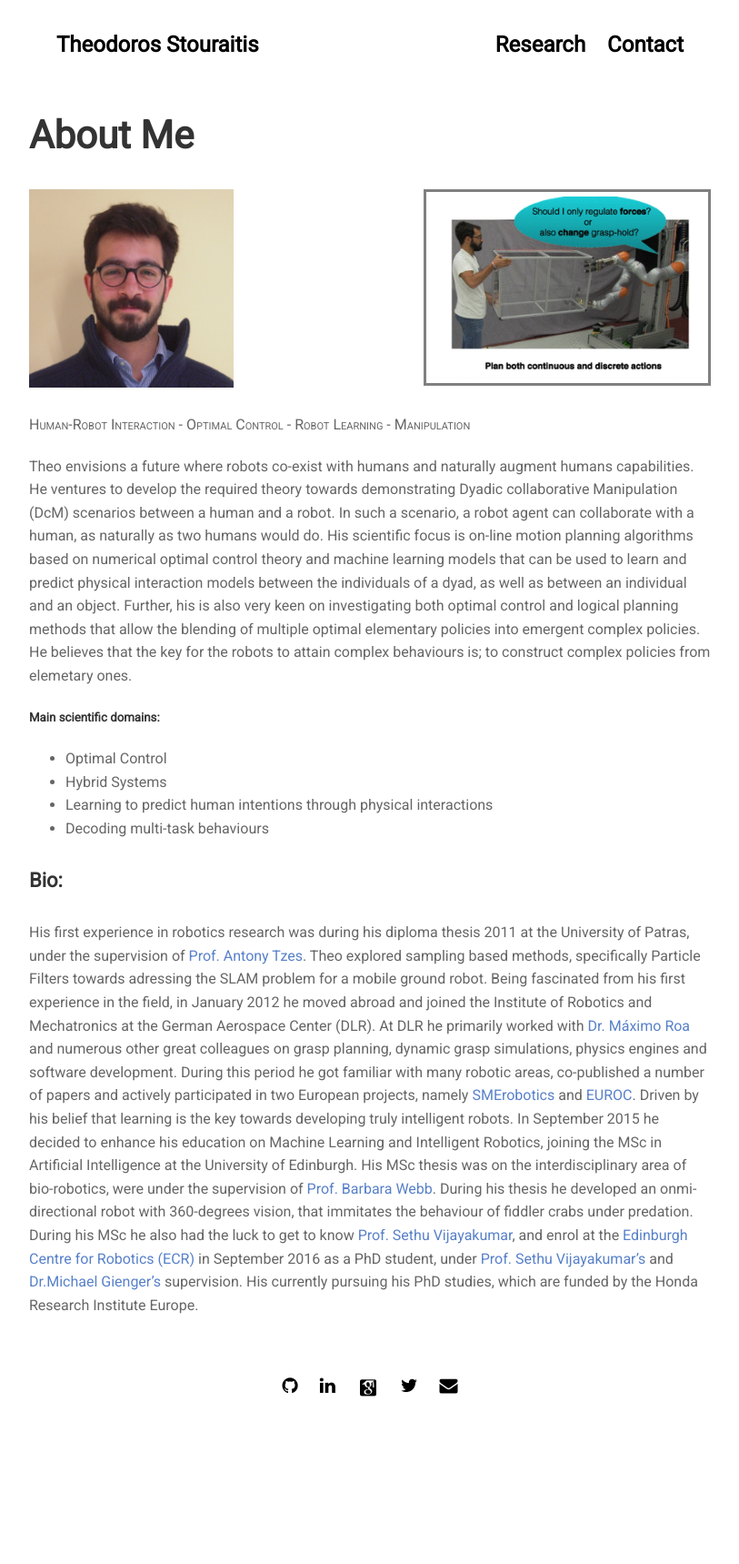
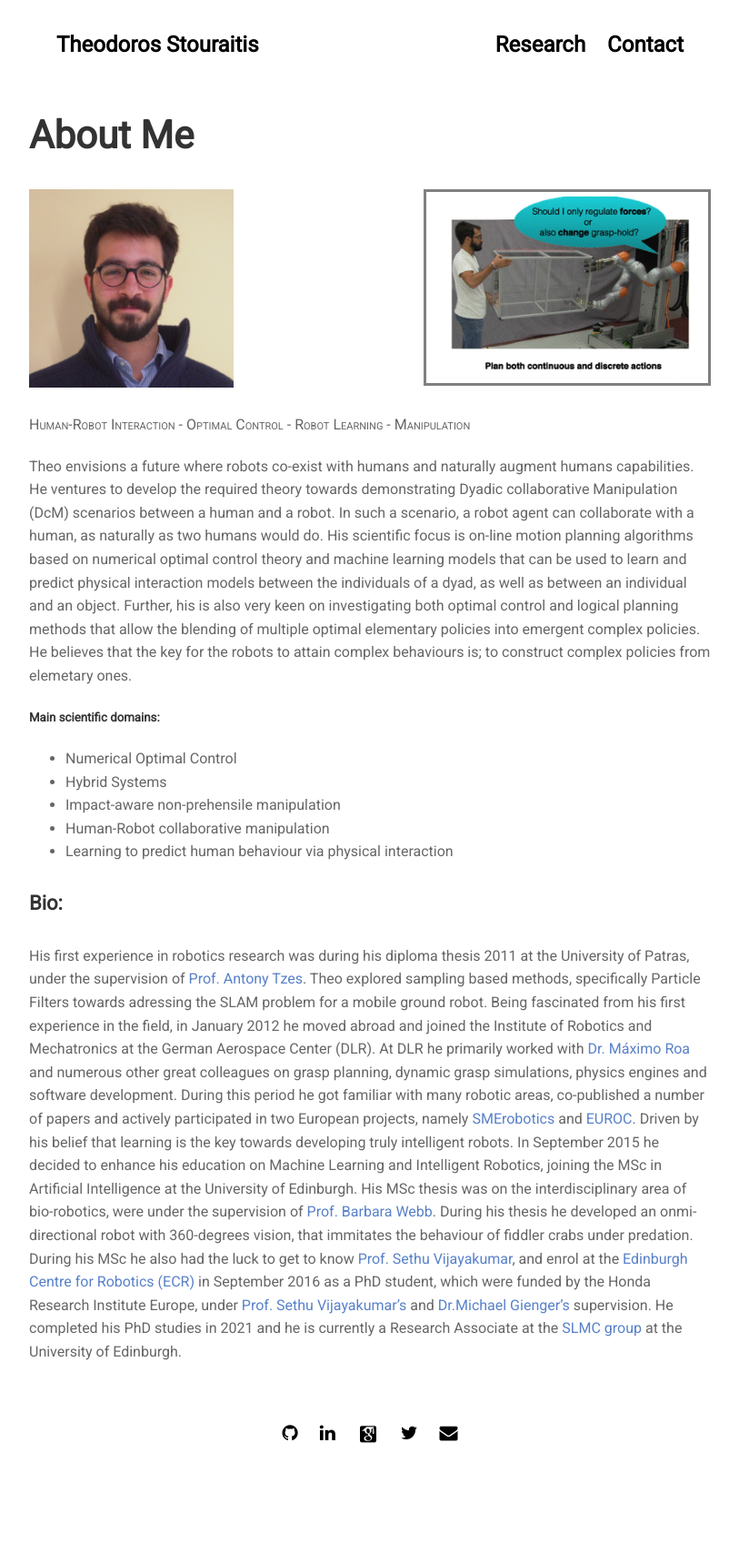
Before and after one commit to stoutheo/stoutheo.github.io, a Jekyll site: the page built from index.html, in a window 1280 px wide. Shown: the whole page at 91% size, without its empty margins (233-1046 px from the left). Built offline with Jekyll 4.4.1, drawn with Linux system fonts in a browser that asks for light colours; nearby versions of some CDN libraries; before the commit the page ends 1667 px from its top, so only the background shows below that; some of the changed lines change nothing that is shown.

Commit message:
Brief bio update. Also, added gifs and figs in the publications page

```diff
--- a/_data/publications/papers.yml
+++ b/_data/publications/papers.yml
@@ -5,17 +5,38 @@ papers: >
 
   <table>
   <colgroup>
-    <col width="0%" />
+    <col width="20%" />
     <col width="80%" />
   </colgroup>
+
   <tbody>
   <tr>
-    <td markdown="span"> </td>
-    <td markdown="span">Online Hybrid Motion Planning for Dyadic Collaborative Manipulation via Bilevel Optimization.
+    <td markdown="span"> ![image](/assets/img/D3AC.gif){: style="float: left; width: 100%; margin: 10px -20px"}
+   </td>
+    <td markdown="span">
+    <br> Decentralized ability-aware adaptive control for multi-robot collaborative manipulation.
+    <br> Lei Yan, **Stouraitis T.**, and Vijayakumar, S.
+    <br> IEEE Robotics and Automation Letters (RA-L), 2021,
+    [IEEE-link](https://ieeexplore.ieee.org/abstract/document/9357952/),
+    [pdf](https://ieeexplore.ieee.org/iel7/7083369/9285111/09357952.pdf),
+    [video](https://www.youtube.com/watch?v=f7Rmn-zEH40)
+    <br> --- </td>
+  </tr>
+  </tbody>
+  <tr height ="10px"></tr>
+  <tbody>
+  <tr>
+        <td markdown="span"> ![image](/assets/img/DcM.gif){: style="float: left; width: 100%; margin: 10px -20px"}
+        </td>
+    <td markdown="span">
+    <br> Online Hybrid Motion Planning for Dyadic Collaborative Manipulation via Bilevel Optimization.
     <br> **Stouraitis T.**, Chatzinikolaidis, I., Gienger, M., and Vijayakumar, S.
-    <br> IEEE Transactions on Robotics (T-RO) (in press) <span style="color:crimson">**(invited)**</span>,
-    [draft](http://homepages.inf.ed.ac.uk/svijayak/publications/stouraitis-IEEETRO2020.pdf),
-    [draft video](http://homepages.inf.ed.ac.uk/svijayak/publications/stouraitis-IEEETRO2020.mp4)
+    <br> IEEE Transactions on Robotics (T-RO), 2020 <span style="color:crimson">**(invited)**</span>,
+    [IEEE-link](https://ieeexplore.ieee.org/abstract/document/9166536),
+    [pdf](https://ieeexplore.ieee.org/iel7/8860/4359257/09166536.pdf),
+    [video](http://homepages.inf.ed.ac.uk/svijayak/publications/stouraitis-IEEETRO2020.mp4)
+    <br> <span style="color:crimson">**2020 TC on Model-Based Optimization for Robotics**</span> <br><span style="color:crimson">**Best Paper Award Finalist**,</span>
+    [link](https://www.ieee-ras.org/model-based-optimization-for-robotics/362-news/news-tc-on-model-based-optimization-for-robotics/1825-congratulations-to-the-winner-of-the-2020-tc-on-model-based-optimization-for-robotics-best-paper-award)
     </td>
   </tr>
   </tbody>
@@ -26,35 +47,54 @@ papers: >
 
   <table>
   <colgroup>
-    <col width="0%" />
-    <col width="100%" />
+    <col width="20%" />
+    <col width="80%" />
   </colgroup>
   <tbody>
+  <tr>
+    <td markdown="span"> ![image](/assets/img/pushing.gif){: style="float: left; width: 100%; margin: 10px -20px"}
+          </td>
+    <td markdown="span">
+    <br> Non-prehensile Planar Manipulation via Trajectory Optimization with Complementarity Constraints.
+    <br> Moura J., **Stouraitis T.**, and Vijayakumar, S.
+    <br> *IEEE International Conference on Robotics and Automation (ICRA), 2022*,
+    <br> *Under review*,
+    [pre-print](https://arxiv.org/pdf/2109.13145.pdf)
+    <br> --- </td>
+  </tr>
+  <tr height ="10px"></tr>
     <tr>
-      <td markdown="span"> </td>
-      <td markdown="span">Multi-modal Trajectory Optimization for Impact-aware Manipulation.
+      <td markdown="span"> ![image](/assets/img/impact-aware.gif){: style="float: left; width: 100%; margin: 10px -20px"}
+            </td>
+      <td markdown="span">
+      <br> Multi-modal Trajectory Optimization for Impact-aware Manipulation.
       <br> **Stouraitis T.**<sup> * </sup>, Yan L.<sup> * </sup>, Moura J., Gienger, M., and Vijayakumar, S.
-      <br> *Under review, 2020*,
-      [preprint](https://bc3-production-us-east-2.s3.us-east-2.amazonaws.com/m1hbgaqp2op2l38zfzvsibxhyvhd?response-content-disposition=inline%3B%20filename%3D%22impact-aware-draft.pdf%22%3B%20filename%2A%3DUTF-8%27%27impact-aware-draft.pdf&response-content-type=application%2Fpdf&X-Amz-Algorithm=AWS4-HMAC-SHA256&X-Amz-Credential=AKIAS5PME4CT5QW2PJJU%2F20200612%2Fus-east-2%2Fs3%2Faws4_request&X-Amz-Date=20200612T192302Z&X-Amz-Expires=86400&X-Amz-SignedHeaders=host&X-Amz-Signature=77228b1df260bc5a55cb0014d190a6be581857f7e1162d17d6ef92c1980df112),
-      [draft-video](https://bc3-production-us-east-2.s3.us-east-2.amazonaws.com/v4w034uvpsajjc66o2bar8tke6px?response-content-disposition=inline%3B%20filename%3D%22Impact-aware-video-draft.mp4%22%3B%20filename%2A%3DUTF-8%27%27Impact-aware-video-draft.mp4&response-content-type=video%2Fmp4&X-Amz-Algorithm=AWS4-HMAC-SHA256&X-Amz-Credential=AKIAS5PME4CT5QW2PJJU%2F20200612%2Fus-east-2%2Fs3%2Faws4_request&X-Amz-Date=20200612T192154Z&X-Amz-Expires=86400&X-Amz-SignedHeaders=host&X-Amz-Signature=7e9f5277c27afd1859abcea60237fadd79d8420d0e808ede74fa993275c912c0)
+      <br> *IEEE/RSJ International Conference on Intelligent Robots and Systems (IROS), 2020*,
+      [IEEE-link](https://ieeexplore.ieee.org/abstract/document/9341246),
+      [pdf](https://arxiv.org/pdf/2006.13374.pdf),
+      [video](https://public.3.basecamp.com/p/gRmU67nnWBbG8ieDtucdgGkG)
       <br> --- </td>
     </tr>
     <tr height ="10px"></tr>
     <tr>
-      <td markdown="span"> </td>
-      <td markdown="span">Dyadic collaborative Manipulation through Hybrid Trajectory Optimization.
+          <td markdown="span"> ![image](/assets/img/CoRL18.gif){: style="float: left; width: 90%; margin: 10px -10px"}
+        </td>
+      <td markdown="span">
+      <br> Dyadic collaborative Manipulation through Hybrid Trajectory Optimization.
       <br> **Stouraitis T.**, Chatzinikolaidis, I., Gienger, M., and Vijayakumar, S.
       <br> *Conference on Robot Learning (CoRL), 2018*,
+      [PMLR-link](http://proceedings.mlr.press/v87/stouraitis18a.html),
       [pdf](https://pdfs.semanticscholar.org/1426/87714cb17445f97c6e65b0d7183efcd2bad5.pdf),
-      [link](http://proceedings.mlr.press/v87/stouraitis18a.html),
       [video](https://public.3.basecamp.com/p/uc8DDU9EDDrgmoU11TGLRkKk)
       <br> <span style="color:crimson">**Best System Paper Award Finalist**</span>
       <br> --- </td>
     </tr>
     <tr height ="10px"></tr>
     <tr>
-      <td markdown="span"> </td>
-      <td markdown="span">Nonlinear Optimization using Discrete Variational Mechanics for Dynamic Maneuvers of a 3D One-Leg Hopper.
+     <td markdown="span"> ![image](/assets/img/hopper.gif){: style="float: left; width: 80%; margin: 10px -0px"}
+     </td>
+      <td markdown="span">
+      <br> Nonlinear Optimization using Discrete Variational Mechanics for Dynamic Maneuvers of a 3D One-Leg Hopper.
       <br> Chatzinikolaidis, I., **Stouraitis T.**, Vijayakumar, S. and Li, Z.
       <br> *IEEE-RAS International Conference on Humanoid Robots (Humanoids), 2018*,
       [link](https://ieeexplore.ieee.org/document/8624981)
@@ -63,20 +103,24 @@ papers: >
 
     <tr height ="10px"></tr>
     <tr>
-      <td markdown="span"> </td>
-      <td markdown="span">Robust shared autonomy for mobile manipulation with continuous scene monitoring.
+    <td markdown="span"> ![image](/assets/img/husky.gif){: style="float: left; width: 100%; margin: 10px -20px"}
+     </td>
+     <td markdown="span">
+      <br> Robust shared autonomy for mobile manipulation with continuous scene monitoring.
       <br> Merkt, W., Yang, Y., **Stouraitis T.**,  Mower, C. E., Fallon, M., and Vijayakumar, S.
       <br> *IEEE Int. Conf. on Automation Science and Engineering (CASE), 2017*,
       [pdf](http://www.robots.ox.ac.uk/~mobile/drs/Papers/2017CASE_merkt.pdf),
       [video](https://www.youtube.com/watch?v=5jFU7oCP4vk),
+      <br> <span style="color:crimson">**First Prize at Robots for Resilient Infrastructure Challenge 2017**,</span>
       [Leeds TV](https://mymedia.leeds.ac.uk/Mediasite/Play/3f5d866a98dc42928c0e68ef92688ce91d)
-      <br> <span style="color:crimson">**First Prize at Robots for Resilient Infrastructure Challenge 2017, Leeds, UK**</span>
       <br> --- </td>
     </tr>
     <tr height ="10px"></tr>
     <tr>
-      <td markdown="span"> </td>
-      <td markdown="span">Predator Evasion by a Robocrab.
+     <td markdown="span"> ![image](/assets/img/robot_crab.gif){: style="float: left; width: 90%; margin: 10px -10px"}
+      </td>
+      <td markdown="span">
+      <br> Predator Evasion by a Robocrab.
       <br> **Stouraitis T.**, Gkanias, E., Hemmi, J. M., and Webb, B.
       <br> *In Conference on Biomimetic and Biohybrid Systems (Living Machines), 2017*,
       [link](https://link.springer.com/chapter/10.1007/978-3-319-63537-8_36)
@@ -84,8 +128,10 @@ papers: >
     </tr>
     <tr height ="10px"></tr>
     <tr>
-      <td markdown="span"> </td>
-      <td markdown="span">A Complete Automated Chain for Flexible Assembly using Recognition, Planning and Sensor-Based Execution.
+     <td markdown="span"> ![image](/assets/img/sme.gif){: style="float: left; width: 100%; margin: 10px -20px"}
+      </td>
+      <td markdown="span">
+      <br> A Complete Automated Chain for Flexible Assembly using Recognition, Planning and Sensor-Based Execution.
       <br> Nottensteiner, K., Bodenmueller, T., Kassecker, M., Roa, M. A., Stemmer, A., **Stouraitis, T.**, Seidel, D. and Thomas, U.
       <br> *47st International Symposium on Robotics (ISR), 2016*,
       [link](https://ieeexplore.ieee.org/document/7559140),
@@ -94,8 +140,10 @@ papers: >
     </tr>
   <tr height ="10px"></tr>
     <tr>
-      <td markdown="span"> </td>
-      <td markdown="span">Flexible Assembly through Planning - Assembly Sequence Planning with the Integration of Grasp Planning.
+     <td markdown="span"> ![image](/assets/img/sme-conf.gif){: style="float: left; width: 100%; margin: 10px -20px"}
+      </td>
+      <td markdown="span">
+      <br> Flexible Assembly through Planning - Assembly Sequence Planning with the Integration of Grasp Planning.
       <br> Thomas, U., **Stouraitis T.**,  and Roa, M.A.
       <br> *IEEE Int. Conf. on Automation Science and Engineering (CASE), 2015*,
       [link](https://ieeexplore.ieee.org/document/7294142)
@@ -103,7 +151,8 @@ papers: >
     </tr>
   <tr height ="10px"></tr>
   <tr>
-    <td markdown="span"> </td>
+     <td markdown="span"> ![image](/assets/img/grasping.gif){: style="float: left; width: 80%; margin: 10px -0px"}
+      </td>
     <td markdown="span">Functional power grasps transferred through contact warping.
     <br> **Stouraitis T.**, Hillenbrand, U., and Roa, M.A.
     <br> *IEEE International Conference on Robotics and Automation (ICRA), 2015*,
@@ -112,8 +161,10 @@ papers: >
   </tr>
   <tr height ="10px"></tr>
     <tr>
-      <td markdown="span"> </td>
-      <td markdown="span">A New Fast and Robust Collision Detection and Force Computation Algorithm Applied to the Physics Engine Bullet: Method, Integration, and Evaluation.
+      <td markdown="span"> ![image](/assets/img/vox-pt.gif){: style="float: left; width: 100%; margin: 10px -20px"}
+       </td>
+      <td markdown="span">
+      <br> A New Fast and Robust Collision Detection and Force Computation Algorithm Applied to the Physics Engine Bullet: Method, Integration, and Evaluation.
       <br> Sagardia, M., **Stouraitis T.**,  and Silva, L.e.
       <br> *Conference and Exhibition of the European Association of Virtual and Augmented Reality (EuroVR), 2014*,
       [pdf](https://diglib.eg.org/bitstream/handle/10.2312/eurovr.20141341.065-076/065-076.pdf?sequence=1&isAllowed=y),
@@ -122,8 +173,10 @@ papers: >
     </tr>
   <tr height ="10px"></tr>
     <tr>
-      <td markdown="span"> </td>
-      <td markdown="span">Reachability and Capability Analysis for Manipulation Tasks.
+      <td markdown="span"> ![image](/assets/img/reach-grasp.jpg){: style="float: left; width: 100%; margin: 10px -20px"}
+       </td>
+      <td markdown="span">
+      <br> Reachability and Capability Analysis for Manipulation Tasks.
       <br> Porges, O., **Stouraitis T.**,  Borst, C., and Roa, M.A.
       <br> *First Iberian robotics conference, 2013*,
       [link](https://link.springer.com/chapter/10.1007/978-3-319-03653-3_50)
@@ -131,12 +184,14 @@ papers: >
     </tr>
   <tr height ="10px"></tr>
     <tr>
-      <td markdown="span"> </td>
-      <td markdown="span">Intelligent Particle-Filter based Robot Localization.
+        <td markdown="span"> ![image](/assets/img/Intelligent_PF.jpg){: style="float: left; width: 100%; margin: 10px -20px"}
+         </td>
+      <td markdown="span">
+      Intelligent Particle-Filter based Robot Localization.
       <br> Siamantas, G., **Stouraitis T.**,  and Tzes, A.
       <br> *9th Mediterranean Conference of Control and Automation, 2011*,
       [link](https://ieeexplore.ieee.org/document/5983221)
-      <br> --- </td>
+      </td>
     </tr>
   </tbody>
   </table>
--- a/_data/settings.yml
+++ b/_data/settings.yml
@@ -66,13 +66,15 @@ about: >
 
   ##### Main scientific domains: #####
 
-  + Optimal Control
+  + Numerical Optimal Control
 
   + Hybrid Systems
 
-  + Learning to predict human intentions through physical interactions
+  + Impact-aware non-prehensile manipulation
 
-  + Decoding multi-task behaviours
+  + Human-Robot collaborative manipulation
+
+  + Learning to predict human behaviour via physical interaction
 
 
   #### Bio: ####
@@ -97,9 +99,11 @@ about: >
   under predation. During his MSc he also had the luck to get to know
   [Prof. Sethu Vijayakumar](http://homepages.inf.ed.ac.uk/svijayak/),
   and enrol at the [Edinburgh Centre for Robotics (ECR)](https://www.edinburgh-robotics.org) in
-  September 2016 as a PhD student, under [Prof. Sethu Vijayakumar's](http://homepages.inf.ed.ac.uk/svijayak/) and
+  September 2016 as a PhD student, which were funded by the Honda Research Institute Europe,
+  under [Prof. Sethu Vijayakumar's](http://homepages.inf.ed.ac.uk/svijayak/) and
   [Dr.Michael Gienger's](https://scholar.google.de/citations?user=oU2jyxMAAAAJ&hl=de) supervision.
-  His currently pursuing his PhD studies, which are funded by the Honda Research Institute Europe.
+  He completed his PhD studies in 2021 and he is currently a Research Associate at the
+  [SLMC group](https://web.inf.ed.ac.uk/slmc) at the University of Edinburgh.
 
 
 #-------------------------------
```
Also changed, not shown: assets/img/CoRL18.gif (added), assets/img/Intelligent_PF.jpg (added), assets/img/hopper.gif (added), assets/img/reach-grasp.jpg (added), assets/img/sme-conf.gif (added), 9 other files.
